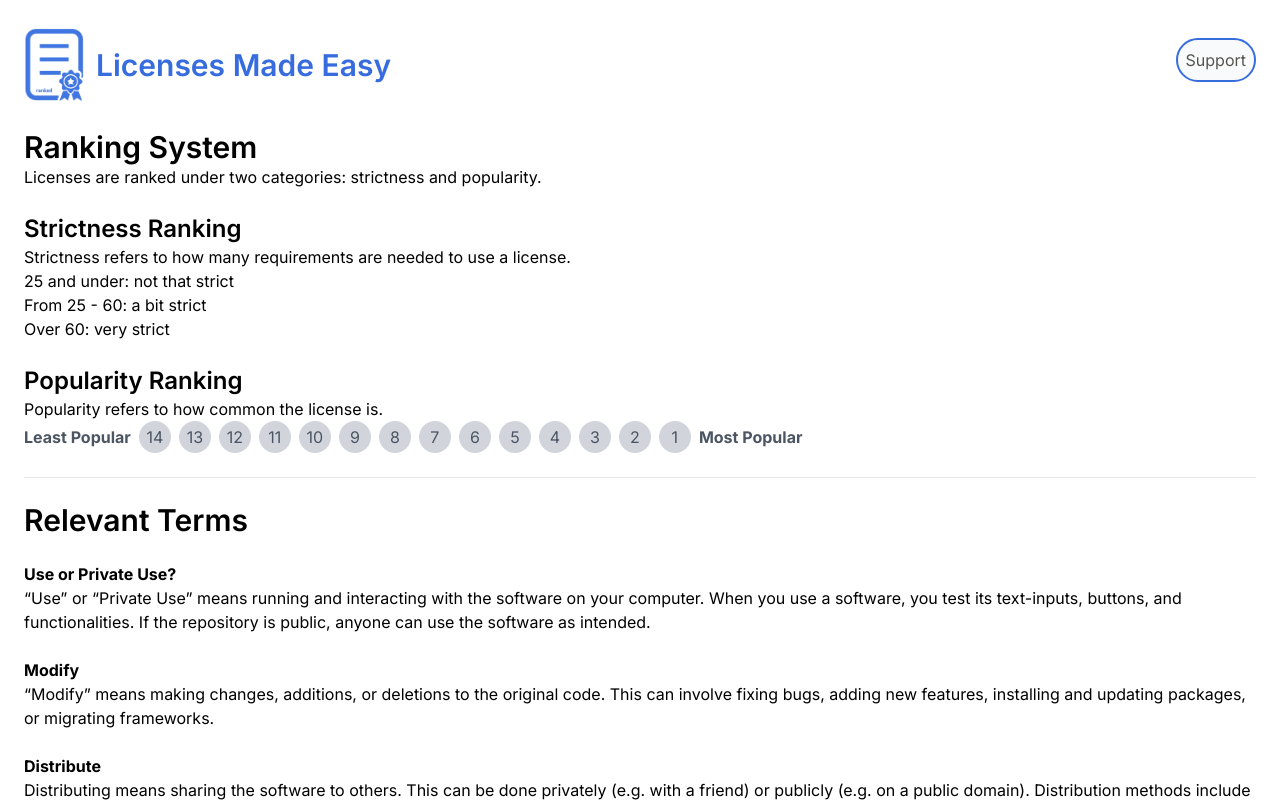
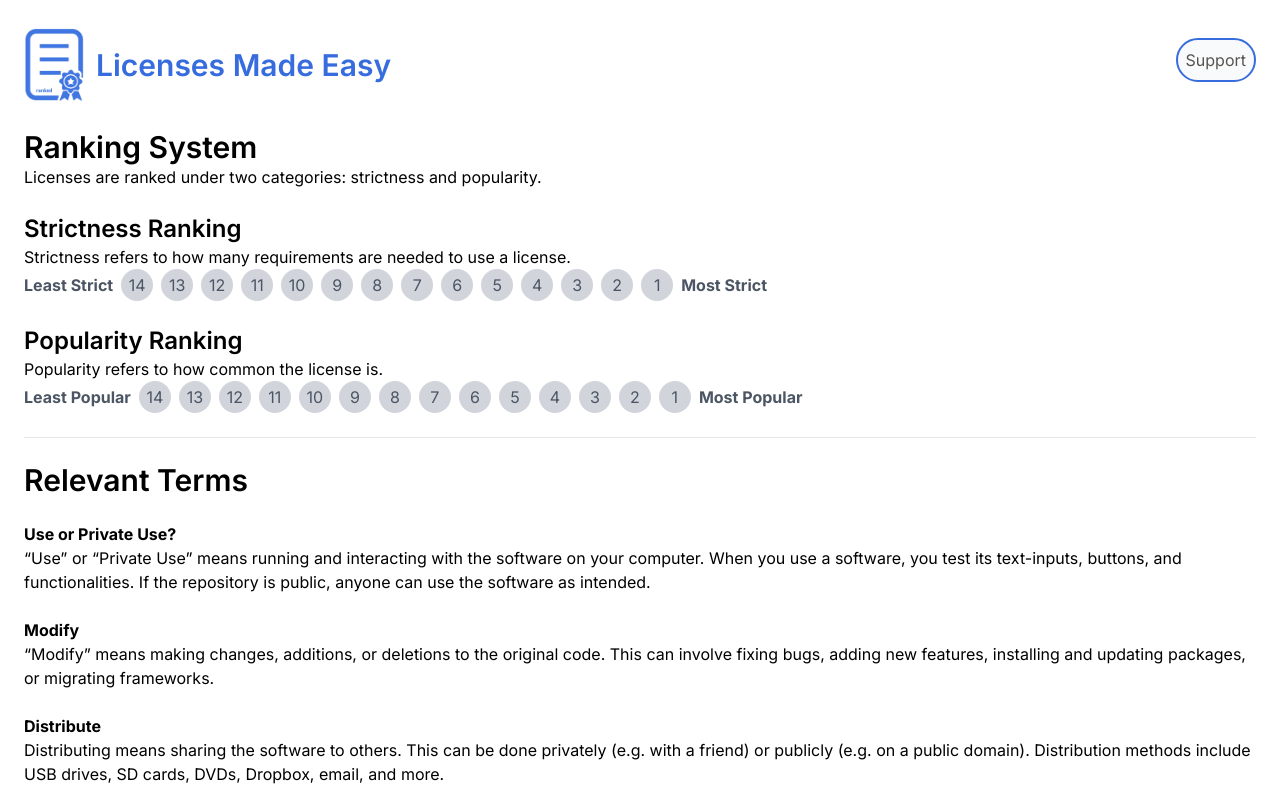
Before and after one commit to DaviZCodes/github-licenses-ranked, a Next.js app: page /support in a window 1280 px wide. Shown: the top 802 px of the page. Built offline with nearby package versions, Linux system fonts and the light colour scheme.

Commit message:
popularity rating scale

```diff
--- a/src/app/components/StrictnessRatingScale.tsx
+++ b/src/app/components/StrictnessRatingScale.tsx
@@ -3,7 +3,7 @@ const StrictnessRatingScale = () => {
 
   return (
     <div className="flex">
-      <div className="text-gray-600 font-bold mt-1 pr-2">Least Popular</div>
+      <div className="text-gray-600 font-bold mt-1 pr-2">Least Strict</div>
       {ratings.map((rating) => (
         <div
           key={rating}
@@ -12,7 +12,7 @@ const StrictnessRatingScale = () => {
           {rating}
         </div>
       ))}
-      <div className="text-gray-600 font-bold mt-1">Most Popular</div>
+      <div className="text-gray-600 font-bold mt-1">Most Strict</div>
     </div>
   );
 };
--- a/src/app/support/page.tsx
+++ b/src/app/support/page.tsx
@@ -1,4 +1,5 @@
 import PopularityRatingScale from "../components/PopularityRatingScale";
+import StrictnessRatingScale from "../components/StrictnessRatingScale";
 
 export default function Definitions() {
   return (
@@ -17,19 +18,13 @@ export default function Definitions() {
             Strictness refers to how many requirements are needed to use a
             license.
           </p>
-          <ul>
-            <li>25 and under: not that strict </li>
-            <li>From 25 - 60: a bit strict </li>
-            <li>Over 60: very strict</li>
-          </ul>
+          <StrictnessRatingScale />
         </div>
 
         <div className="mb-6">
           <h2 className="text-2xl font-semibold">Popularity Ranking</h2>
           <p>Popularity refers to how common the license is.</p>
-          <div className="flex">
-            <PopularityRatingScale />
-          </div>
+          <PopularityRatingScale />
         </div>
       </div>
 
```
